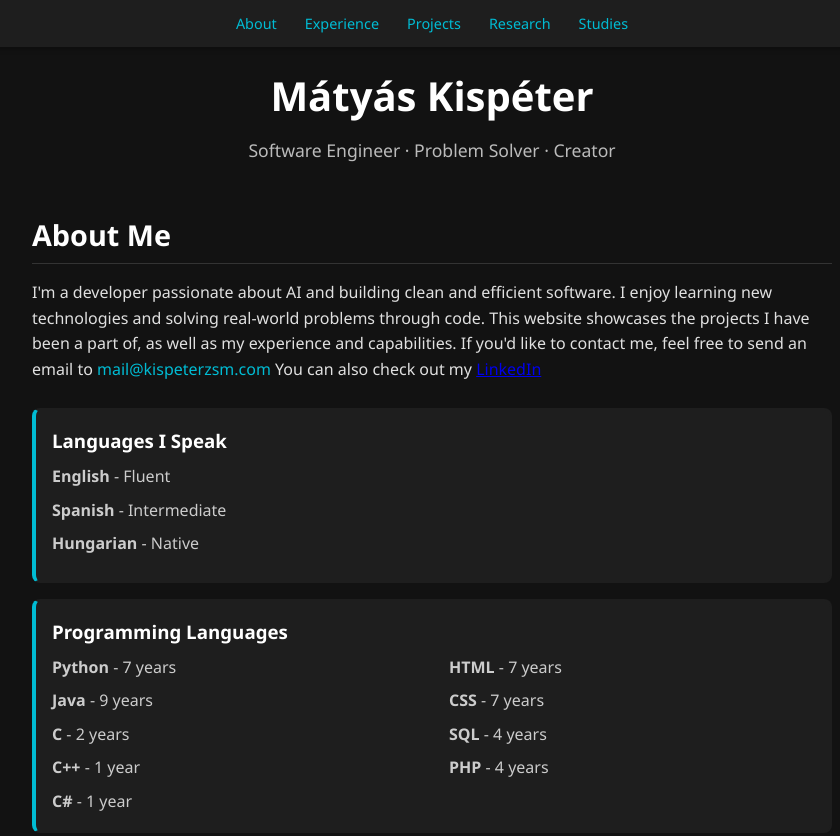
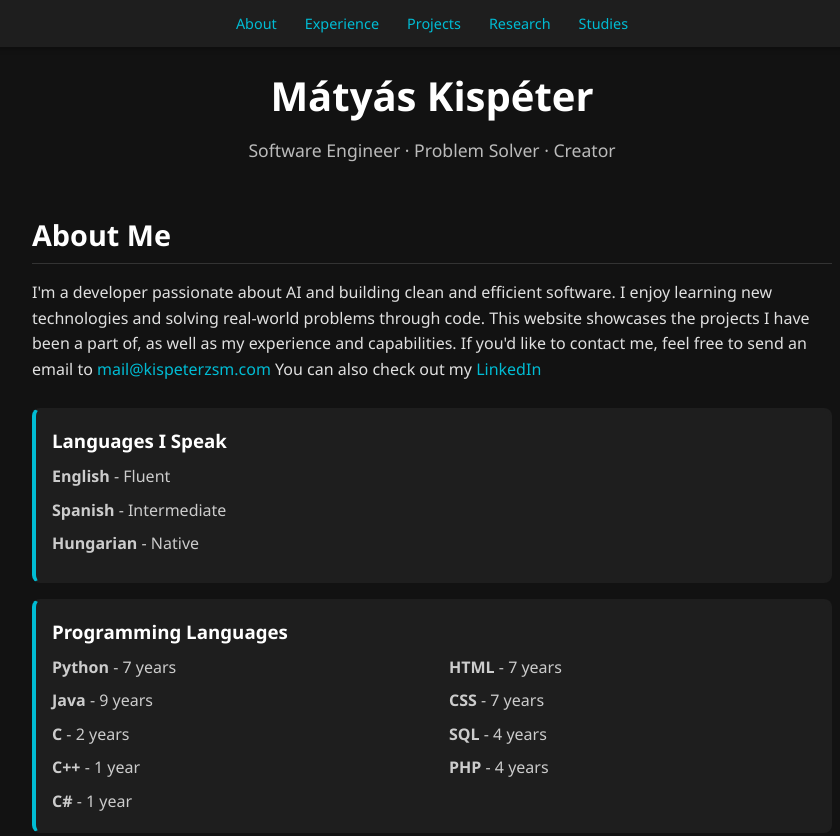
Before and after one commit to kispeterzsm/website, a plain HTML site: page index.html in a window 1280 px wide. Shown: the top 836 px of the page, without its empty margins (208-1048 px from the left). Drawn offline with Linux system fonts and the light colour scheme.

Commit message:
fix link color

```diff
--- a/index.html
+++ b/index.html
@@ -35,7 +35,7 @@
                 If you'd like to contact me, feel free to send an email to <a href="mailto:mail@kispeterzsm.com"
                     class="email">mail@kispeterzsm.com</a>
 
-                You can also check out my <a href="https://www.linkedin.com/in/zsombor-m%C3%A1ty%C3%A1s-kisp%C3%A9ter-867359381/">LinkedIn</a>
+                You can also check out my <a class="email" href="https://www.linkedin.com/in/zsombor-m%C3%A1ty%C3%A1s-kisp%C3%A9ter-867359381/">LinkedIn</a>
             </p>
             <br>
 
```
